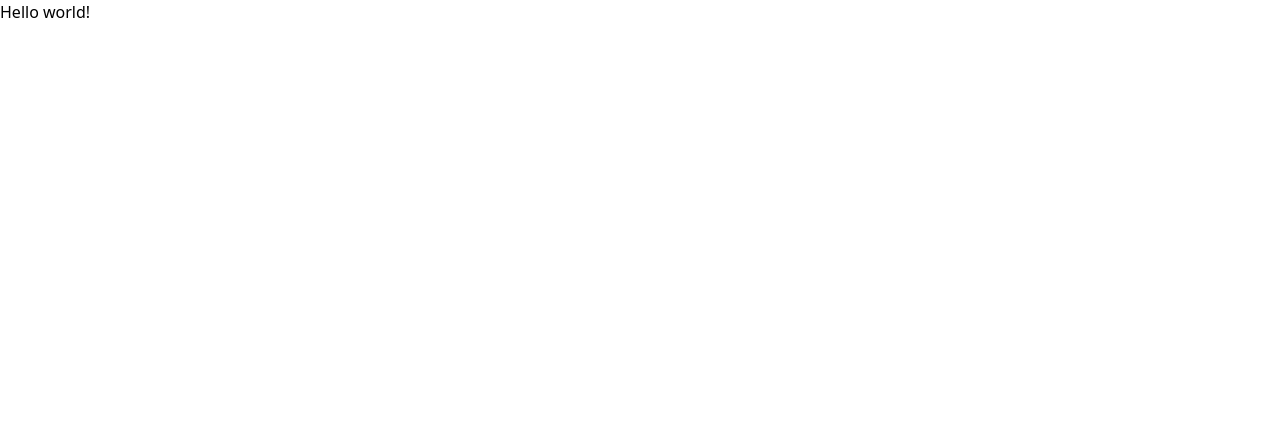
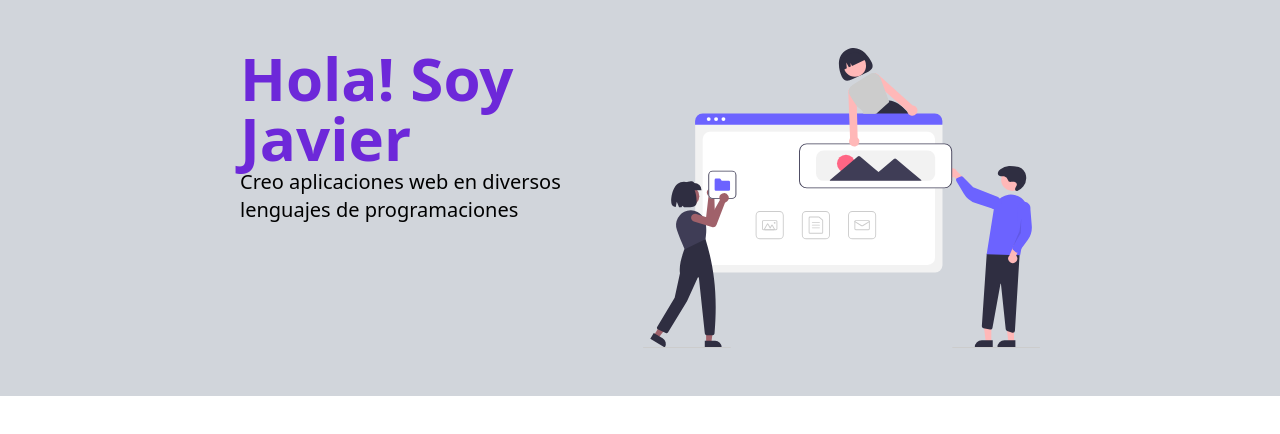
Before and after one commit to javieralarcon77/mistioweb, a Gatsby site: page / in a window 1280 px wide. Built offline with nearby package versions, Linux system fonts and the light colour scheme; Gatsby itself is replaced by a stand-in of ours.

Commit message:
agregada la cabezera

```diff
--- /dev/null
+++ b/src/components/header.js
@@ -0,0 +1,16 @@
+import React from 'react';
+import image from '../imgs/undraw_building_websites_i78t.svg';
+
+export default () => (
+    <header className="bg-gray-300">
+        <div className="container mx-auto p-12 max-w-4xl flex justify-center justify-items-center">
+            <div className="flex-1">
+                <h1 className="font-bold text-purple-700 text-6xl">Hola! Soy Javier</h1>
+                <p className="font-light text-xl">Creo aplicaciones web en diversos lenguajes de programaciones</p>
+            </div>
+            <img
+                style={{height:'300px'}}
+                src={ image } alt="develop website"></img>
+        </div>
+    </header>
+)
--- a/src/pages/index.js
+++ b/src/pages/index.js
@@ -1,5 +1,11 @@
 import React from "react"
 
-export default function Home() {
-  return <div>Hello world!</div>
+import Header from '../components/header';
+
+export default () => {
+  return (
+    <div>
+      <Header />
+    </div>
+  )
 }
```
Also changed, not shown: src/imgs/undraw_building_websites_i78t.svg (added).
